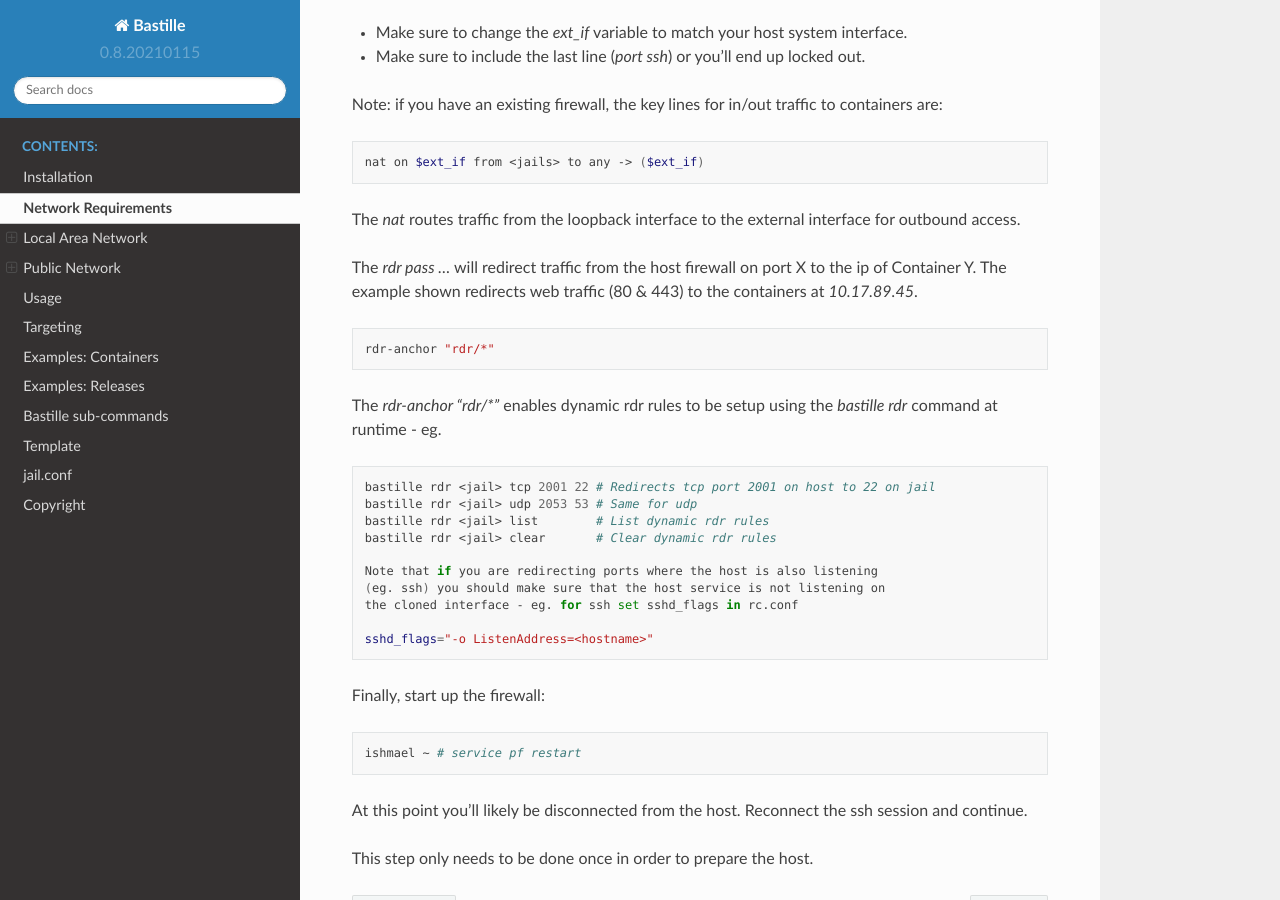
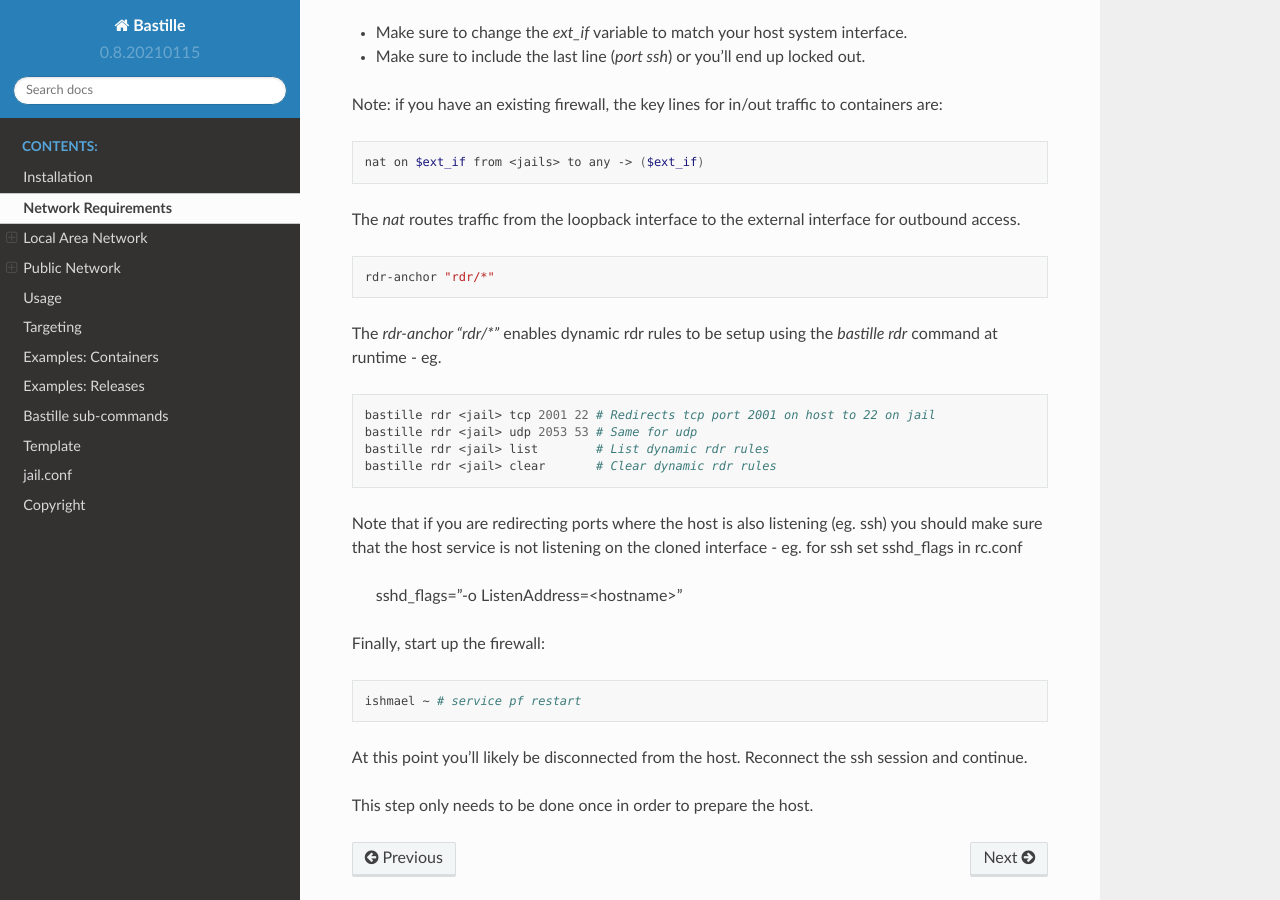
Before and after one commit to BastilleBSD/bastille, a Sphinx documentation site: the page built from docs/chapters/networking.rst, in a window 1280 px wide and 900 px high, scrolled down 3503 px. Built offline with Sphinx 7.4.7 and the Read the Docs theme 2.0.0, drawn with Linux system fonts in a browser that asks for light colours.

Commit message:
minor fixes to previous doc updates

```diff
--- a/docs/chapters/networking.rst
+++ b/docs/chapters/networking.rst
@@ -186,10 +186,6 @@ to containers are:
 The `nat` routes traffic from the loopback interface to the external
 interface for outbound access.
 
-The `rdr pass ...` will redirect traffic from the host firewall on port X to
-the ip of Container Y. The example shown redirects web traffic (80 & 443) to the
-containers at `10.17.89.45`.
-
 .. code-block:: shell
 
   rdr-anchor "rdr/*"
@@ -204,9 +200,9 @@ The `rdr-anchor "rdr/*"` enables dynamic rdr rules to be setup using the
   bastille rdr <jail> list        # List dynamic rdr rules
   bastille rdr <jail> clear       # Clear dynamic rdr rules
 
-  Note that if you are redirecting ports where the host is also listening
-  (eg. ssh) you should make sure that the host service is not listening on
-  the cloned interface - eg. for ssh set sshd_flags in rc.conf
+Note that if you are redirecting ports where the host is also listening (eg.
+ssh) you should make sure that the host service is not listening on the cloned
+interface - eg. for ssh set sshd_flags in rc.conf
 
   sshd_flags="-o ListenAddress=<hostname>"
 
```
